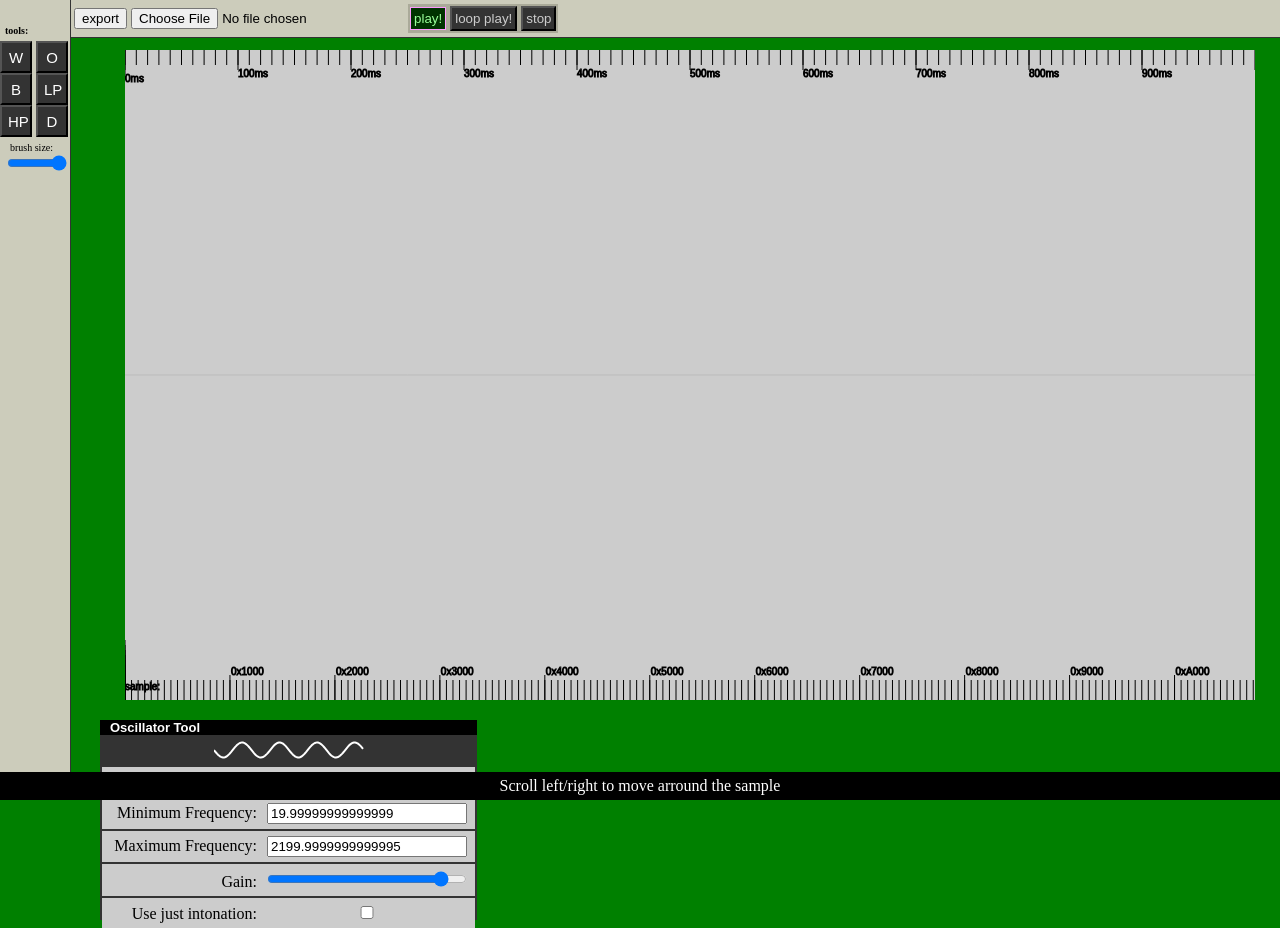
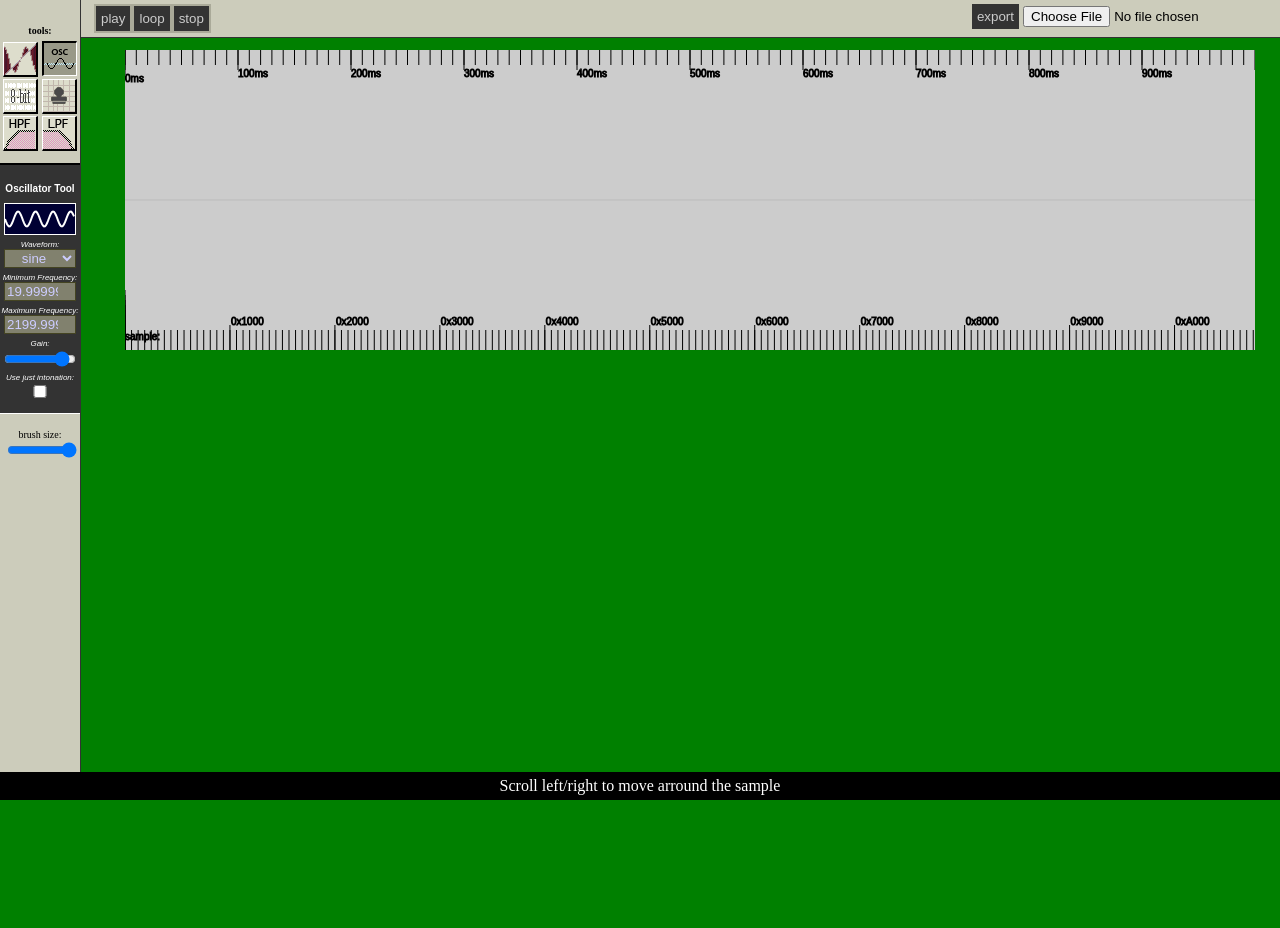
Before and after one commit to joelle-o-world/AudioBrush, a plain HTML site: page index.html in a window 1280 px wide. After the commit the page ends 800 px from the top, so only its background shows below. Drawn offline with Linux system fonts and the light colour scheme; a script that the page names is missing.

Commit message:
tweaking interface

```diff
--- a/OscTool.js
+++ b/OscTool.js
@@ -97,6 +97,8 @@ audioBrush.OscTool.prototype.waveFunctions.saw = function(phase) {
     return (phase%1)*2 - 1;
 }
 audioBrush.OscTool.prototype.waveFunctions.square = function(phase) {
+    if(phase%1 < 0)
+        phase = phase%1 + 1;
     return Math.round(phase%1)*2-1;
 }
 audioBrush.OscTool.prototype.waveFunctions.triangle = function(phase) {
@@ -132,7 +134,7 @@ audioBrush.OscTool.prototype.makeHtml = function() {
 
     div.visualiser = document.createElement("canvas");
     div.visualiser.className = "visualiser";
-    div.visualiser.width = 150;
+    div.visualiser.width = 70;
     div.visualiser.height = 30;
 
     div.appendChild(div.header);
--- a/WaveShaper.js
+++ b/WaveShaper.js
@@ -11,7 +11,6 @@ audioBrush.WaveShaper = function() {
 }
 audioBrush.WaveShaper.prototype = Object.create(audioBrush.GenericTool.prototype);
 audioBrush.WaveShaper.prototype.constructor = audioBrush.WaveShaper;
-
 
 audioBrush.WaveShaper.prototype.processOneSample = function(t, channel, sample, meta, I) {
     var dry = sample.A(t, channel);
@@ -36,8 +35,8 @@ audioBrush.WaveShaper.prototype.makeHtml = function() {
 
     div.visualiser = document.createElement("canvas");
     div.visualiser.className = "visualiser";
-    div.visualiser.height = 150;
-    div.visualiser.width = 150;
+    div.visualiser.height = 75;
+    div.visualiser.width = 75;
 
     div.appendChild(div.header);
     div.appendChild(div.visualiser);
--- a/boot.js
+++ b/boot.js
@@ -53,7 +53,8 @@ loadScript("playback.js");
 loadScript("DOMShortcuts.js");
 
 loadStylesheet("interface.css");
-loadStylesheet("WaveShaper.css");
-loadStylesheet("osctool.css");
-loadStylesheet("bitcrusher.css");
+loadStylesheet("toolInspector.css");
+//loadStylesheet("WaveShaper.css");
+//loadStylesheet("osctool.css");
+//loadStylesheet("bitcrusher.css");
 loadStylesheet("TopTips.css");
--- a/index.html
+++ b/index.html
@@ -42,33 +42,42 @@
                 audioBrush.selectedBrush.xL = -50;
                 audioBrush.selectedBrush.xR = 50;
             }
+            function setActive(chosenOne) {
+                var toolbox = document.getElementById("toolbox");
+                for(var i in toolbox.childNodes) {
+                    toolbox.childNodes[i].className = "tool";
+                }
+                chosenOne.blur();
+                chosenOne.className = "activeTool";
+            }
         </script>
     </head>
     <body>
         <div id="topbar">
-            <button onclick="audioBrush.exportSample()">export</button>
-            <input type="file" onchange="audioBrush.loadUserSample(this.files[0])" />
             <div id="playback">
-                <button onclick="disp.sample.play()" class="playButton">play!</button>
-                <button onclick="audioBrush.playback.play(disp.sample, true);" class="loopPlayButton">loop play!</button>
+                <button onclick="disp.sample.play()" class="playButton">play</button>
+                <button onclick="audioBrush.playback.play(disp.sample, true);" class="loopPlayButton">loop</button>
                 <button onclick="audioBrush.playback.stop();" class="stopButton">stop</button>
+            </div>
+            <div id="fileControl">
+                <button onclick="audioBrush.exportSample()">export</button>
+                <input type="file" onchange="audioBrush.loadUserSample(this.files[0])" />
             </div>
         </div>
         <div id="toolbox">
             <h3>tools:</h3>
-            <button class="tool" onclick="chooseTool1()">W</button>
-            <button class="tool" onclick="chooseTool2()">O</button>
-            <button class="tool" onclick="chooseTool3()">B</button>
-            <button class="tool" onclick="chooseTool4()">LP</button>
-            <button class="tool" onclick="chooseTool5()">HP</button>
-            <button class="tool" onclick="chooseTool6()">D</button>
+            <button class="tool" onclick="chooseTool1(); setActive(this)"><img src="waveshaper_btn.png" /></button>
+            <button class="tool" id="oscBtn" onclick="chooseTool2(); setActive(this)"><img src="osc_btn.png" /></button>
+            <button class="tool" onclick="chooseTool3(); setActive(this)"><img src="bitcrusher_btn.png" /></button>
+            <button class="tool" onclick="chooseTool6(); setActive(this)"><img src="delay_btn.png" /></button>
+            <button class="tool" onclick="chooseTool4(); setActive(this)"><img src="highpass_btn.png" /></button>
+            <button class="tool" onclick="chooseTool5(); setActive(this)"><img src="lowpass_btn.png" /></button>
+            <div id="toolInspector"></div>
             <div id="brushInspectorWrapper"></div>
-
         </div>
         <canvas id="mainSample" class="waveDisplay"></canvas>
 
         <div id="cursorInfo" display="none">INFO</div>
-        <div id="toolInspector"></div>
         <div id="tipsWrapper"></div>
     </body>
 </html>
--- a/interface.css
+++ b/interface.css
@@ -4,6 +4,13 @@ body {
     padding:0px;
     margin-left:100px;
     margin-top:50px;
+
+    -webkit-touch-callout: none;
+    -webkit-user-select: none;
+    -khtml-user-select: none;
+    -moz-user-select: none;
+    -ms-user-select: none;
+    user-select: none;
 }
 .waveDisplay {
     background-color:#ccc;
@@ -36,15 +43,21 @@ body {
     background-color:#aa9;
     padding: 2px;
 }
-#playback>button {
+#playback>button, #fileControl>button {
     background-color:#333;
     color:#ccc;
-    padding:3px;
+    padding:5px;
+    border:0px;
 }
-#playback>button.playButton {
+/*#playback>button.playButton {
     color:#9f9;
     border:1px solid #f9f;
     background-color:#030
+}*/
+
+#fileControl {
+    display:inline-block;
+    float:right;
 }
 
 
@@ -55,7 +68,8 @@ body {
     bottom:0px;
     background-color:#ccb;
     border-right:1px solid #333;
-    width:70px;
+    width:80px;
+    text-align: center;
 
 }
 #toolbox>h3, .brushinspector >.inputWrapper>label {
@@ -66,12 +80,26 @@ body {
 }
 #toolbox>button {
     display:inline-block;
-    background-color:#333;
+    background-color:#ddc;
     color:white;
+    border-right:2px solid black;
+    border-bottom:2px solid black;
+    border-top:1px solid white;
+    border-left:1px solid white;
+    /*width:32px;
+    height:32px;*/
     margin:0px;
-    font-size:15px;
-    width:32px;
-    height:32px;
+    padding:0px;
+}
+#toolbox>button.activeTool {
+    background-color:#998;
+    border-top:2px solid black;
+    border-left:2px solid black;
+    border-bottom:1px solid white;
+    border-right:1px solid white;
+}
+#toolbox>button>img {
+    margin:0px;
 }
 
 .brushinspector {
--- a/interface.js
+++ b/interface.js
@@ -22,6 +22,7 @@ window.onload = function() {
     disp.recalculateAndRedraw();
 
     chooseTool2();
+    setActive(document.getElementById("oscBtn"));
 
     var mouseListenF = function(e) {
         var rect = this.getBoundingClientRect();
@@ -91,7 +92,7 @@ window.onresize = function() {
 
 function resizeCanvas() {
     disp.canvas.width = disp.canvas.parentNode.clientWidth-150;
-    disp.canvas.height = (disp.canvas.parentNode.clientHeight-150);
+    disp.canvas.height = 300;
     console.log(disp.canvas.parentNode.clientWidth);
     disp.measureBox();
     disp.redraw();
--- /dev/null
+++ b/toolInspector.css
@@ -0,0 +1,47 @@
+#toolInspector {
+    /*background-color: #c1c1ae;*/
+    background-color: #333;
+    color: white;
+    padding-top:10px;
+    padding-bottom:10px;
+    margin-top:10px;
+    margin-bottom:10px;
+    border-top:2px solid black;
+    border-bottom:1px solid white;
+    font-size:10px;
+}
+#toolInspector>div>h2 {
+    font-size:10px;
+    font-weight:bold;
+    font-family:sans-serif;
+    text-align: center;
+}
+
+#toolInspector>div>.visualiser {
+    display:block;
+    margin-left:auto;
+    margin-right:auto;
+
+    background-color: #003;
+    border:1px solid white;
+}
+
+#toolInspector>div>.inputWrapper {
+    margin-top:5px;
+    margin-bottom:5px;
+}
+#toolInspector>div>.inputWrapper>label {
+    font-size:8px;
+    font-family:sans-serif;
+    font-style: italic;
+}
+#toolInspector>div>.inputWrapper>input, #toolInspector>div>.inputWrapper>select {
+    display:block;
+    margin-left:auto;
+    margin-right:auto;
+    width:90%;
+    background-color:#81816e;
+    color:#ccf;
+    text-align:center;
+    border:1px solid #442;
+}
```
Also changed, not shown: bitcrusher_btn.png (added), delay_btn.png (added), delay_btn2.png (added), highpass_btn.png (added), lowpass_btn.png (added), osc_btn.png (added), waveshaper_btn.png (added), waveshaper_btn2.png (added).
